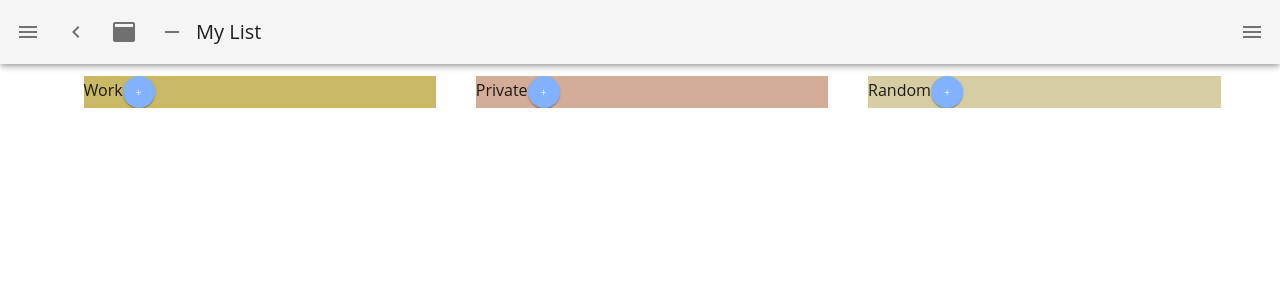
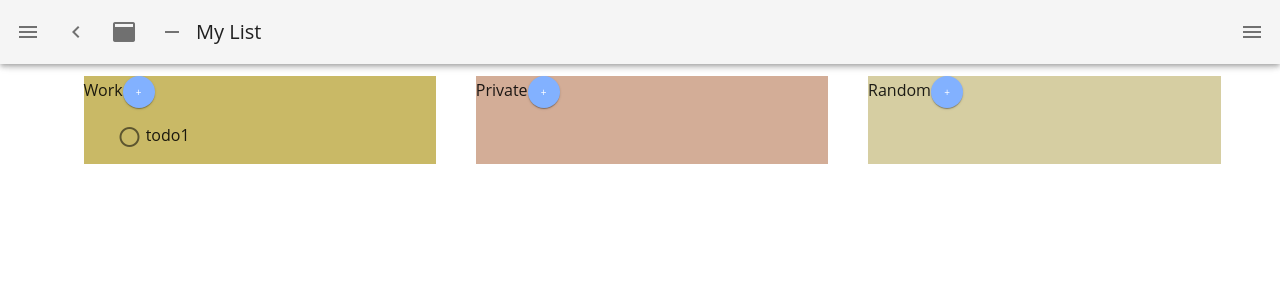
Before and after one commit to shoprogram/nuxt_todo, a Nuxt app: page / in a window 1280 px wide. Shown: the top 300 px of the page. Built offline with nearby package versions, Linux system fonts and the light colour scheme.

Commit message:
問題：editモーダルの初期値設定ができない

```diff
--- a/components/EditModal.vue
+++ b/components/EditModal.vue
@@ -4,17 +4,12 @@
       :value="dialog"
       width="700px"
       height="800px"
-      @click:outside="emittedToggleModal"
+      @click:outside="$emit('closeEditModal')"
     >
       <v-card class="edit-modal__wrapper">
         <div class="edit-modal__title">
           <v-icon>mdi-clipboard-edit-outline</v-icon>
-          <v-text-field
-            required
-            placeholder="title"
-            class="ml-5"
-            :value="editedTitle"
-          >
+          <v-text-field :value="editedTitle" required class="ml-5">
           </v-text-field>
         </div>
         <div class="edit-modal__editor">
@@ -23,10 +18,9 @@
             <p>説明</p>
           </div>
           <v-textarea
-            :value="detail"
+            :value="editedDetail"
             class="pl-10 mt-12"
             height="50px"
-            placeholder="detail"
             no-resize
           ></v-textarea>
         </div>
@@ -45,27 +39,42 @@ export default {
     dialog: {
       type: Boolean,
     },
-    selectedEditTodo: {
-      type: Object,
-      // indexとtype(workなどが入ってる)
+    index: {
+      type: Number,
+      default: 0,
     },
+    category: {
+      type: String,
+      default: 'todo111',
+    },
+    // selectedEditTodo: {
+    //   type: Object,
+    // },
   },
   data() {
     return {
-      editedTitle: this.getTodoTitle,
+      editedTitle: this.getTodoTitle || '',
+      editedDetail: this.getTodoDetail || '',
     }
   },
   computed: {
     // storeからtodoListとってtypeで絞る
     selectedTodoList() {
-      console.log(this.selectedEditTodo)
-      return this.$store.state.todo.todoList
-      // return this.$store.state.todo.todoList[this.selectedEditTodo.type]
+      // return this.$store.state.todo.todoList
+      console.log('List')
+      return this.$store.state.todo.todoList[this.category]
     },
-    // typeの中からinde番号のtodoを取得
-    // getTodoTitle() {
-    //   return this.selectedTodoList[this.seletedEditTodo.index]
-    // },
+    // categoryに当てはまるtodolistの中からindex番号のtodoを取得
+    getTodoTitle() {
+      console.log('before')
+      if (!this.index) return
+      console.log(this.selectedTodoList[this.index].title)
+      return this.selectedTodoList[this.index].title
+    },
+    getTodoDetail() {
+      if (!this.index) return
+      return this.selectedTodoList[this.index].detail
+    },
   },
 }
 </script>
--- a/components/TodoCategory.vue
+++ b/components/TodoCategory.vue
@@ -2,12 +2,9 @@
   <div>
     <div class="category_title">
       <label>{{ target.displayName }}</label>
-      <AddButton @click="$emit('toggle-modal', target.type)"></AddButton>
+      <AddButton @click="$emit('toggle-modal', target.category)"></AddButton>
     </div>
-    <TodoList
-      :target="target"
-      @showEditModal="$emit('showEditModal', selectedTodo)"
-    ></TodoList>
+    <TodoList :target="target" @showEditModal="showEditModal"></TodoList>
   </div>
 </template>
 <script>
@@ -17,5 +14,10 @@ export default {
       type: Object,
     },
   },
+  methods: {
+    showEditModal(payload) {
+      this.$emit('showEditModal', payload)
+    },
+  },
 }
 </script>
--- a/components/TodoList.vue
+++ b/components/TodoList.vue
@@ -2,15 +2,15 @@
   <div class="category_todos">
     <ul>
       <li
-        v-for="(item, i) in todoList[target.type]"
+        v-for="(item, i) in todoList[target.category]"
         :key="i"
         class="todo"
         @mouseover="
-          isShowEditIcon[target.type] = true
+          isShowEditIcon[target.category] = true
           currentIndex = i
         "
         @mouseleave="
-          isShowEditIcon[target.type] = false
+          isShowEditIcon[target.category] = false
           currentIndex = -1
         "
       >
@@ -20,17 +20,20 @@
         </div>
         <div
           @click="
-            $emit('showEditModal', { index: i, type: todoList[target.type] })
+            $emit('showEditModal', {
+              index: i,
+              category: target.category,
+            })
           "
         >
           <v-icon
-            v-show="isShowEditIcon[target.type] && currentIndex === i"
+            v-show="isShowEditIcon[target.category] && currentIndex === i"
             class="todo__edit-button"
             >mdi-lead-pencil</v-icon
           >
         </div>
         <v-icon
-          v-show="isShowEditIcon[target.type] && currentIndex === i"
+          v-show="isShowEditIcon[target.category] && currentIndex === i"
           class="todo__edit-button"
           >mdi-delete</v-icon
         >
--- a/pages/index.vue
+++ b/pages/index.vue
@@ -24,17 +24,18 @@
           ></TodoCategory>
         </li>
       </ol>
-      <ModalVuetify
+      <AddModal
         :dialog="isShowAddModal"
         v-bind.sync="inputValues"
         @closeModal="toggleModal"
         @addTodo="addTodo"
       >
         <template #title>{{ selectedCategory }} にtodoを追加</template>
-      </ModalVuetify>
+      </AddModal>
       <EditModal
         :dialog="isShowEditModal"
-        :selected-edit-todo="selectedEditTodo"
+        :v-bind.sync="selectedEditTodo"
+        @closeEditModal="closeEditModal"
       ></EditModal>
     </main>
   </v-app>
@@ -52,22 +53,22 @@ export default {
       },
       categoryList: {
         work: {
-          type: 'work',
+          category: 'work',
           displayName: 'Work',
         },
         private: {
-          type: 'private',
+          category: 'private',
           displayName: 'Private',
         },
         random: {
-          type: 'random',
+          category: 'random',
           displayName: 'Random',
         },
       },
       selectedCategory: '',
       selectedEditTodo: {
-        index: '',
-        type: '',
+        index: null,
+        category: '',
       },
     }
   },
@@ -97,11 +98,12 @@ export default {
       this.inputValues.detail = ''
       this.selectedCategories = ''
     },
-    showEditModal(index, type) {
-      console.log(index)//undifined
-      console.log(type)//undifined
+    showEditModal({ index, category }) {
       this.selectedEditTodo.index = index
-      this.selectedEditTodo.type = type
+      this.selectedEditTodo.category = category
+      this.isShowEditModal = !this.isShowEditModal
+    },
+    closeEditModal() {
       this.isShowEditModal = !this.isShowEditModal
     },
   },
--- a/store/todo.js
+++ b/store/todo.js
@@ -1,6 +1,11 @@
 export const state = () => ({
   todoList: {
-    work: [],
+    work: [
+      {
+        title: 'todo1',
+        detail: 'todo example',
+      },
+    ],
     private: [],
     random: [],
   },
```
Also changed, not shown: components/AddModal.vue (renamed from components/ModalVuetify.vue).
